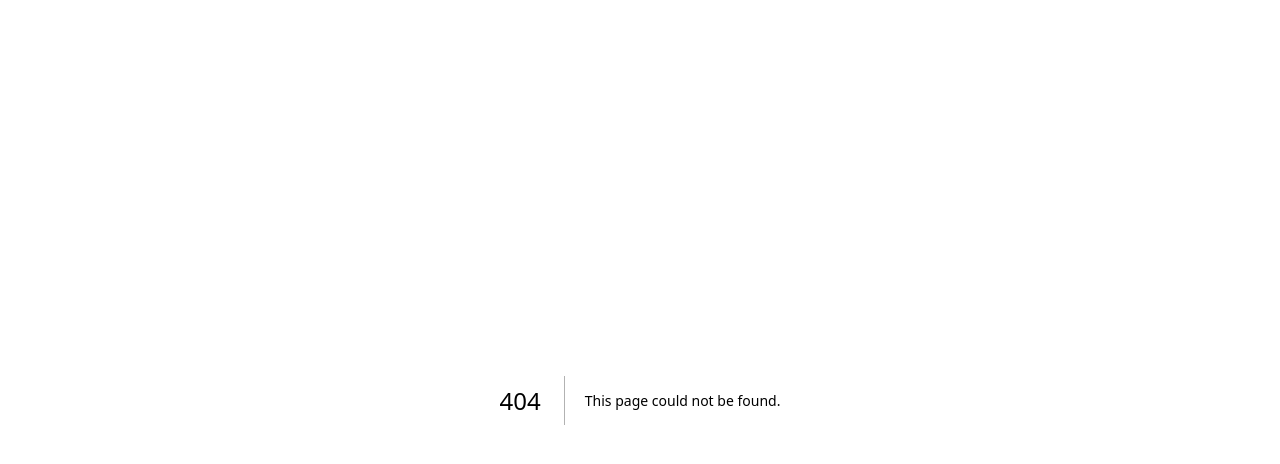
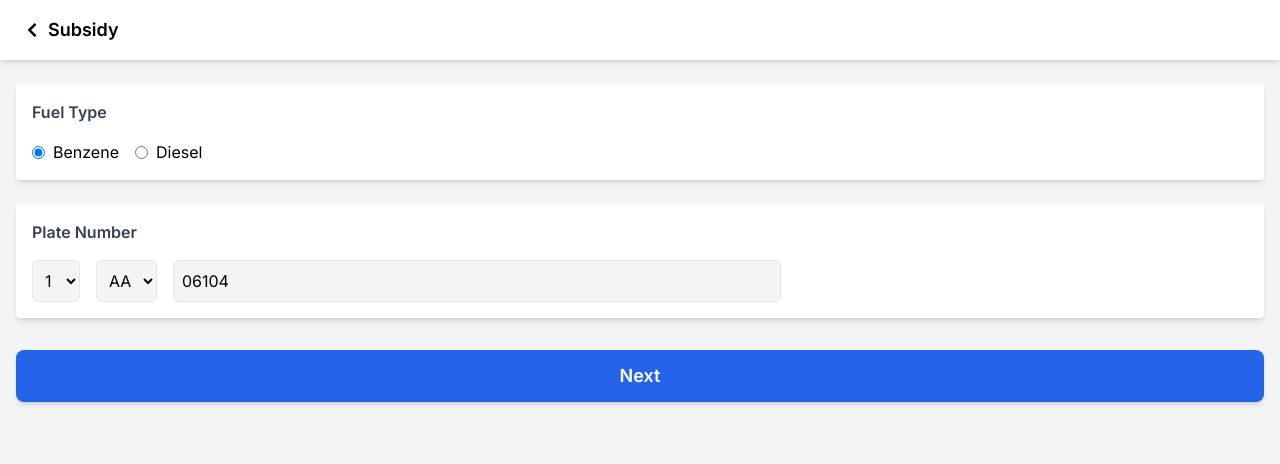
Before and after one commit to Smart-Legacy/gas-price-calculator, a Next.js app: page /fuelchoice/1 in a window 1280 px wide. Before the commit this address had no page. Shown: the top 464 px of the page. Built offline with nearby package versions, Linux system fonts and the light colour scheme.

Commit message:
dynamic page for the choices of fuel type

```diff
--- /dev/null
+++ b/app/fuelchoice/[choice]/page.tsx
@@ -0,0 +1,98 @@
+"use client";
+import React, { useState } from "react";
+import { FaChevronLeft } from "react-icons/fa";
+import Link from "next/link";
+
+const page = ({ params }: { params: { choice: string } }) => {
+  const [fuelType, setFuelType] = useState<string>("Benzene");
+  const [plateRegion, setPlateRegion] = useState<string>("AA");
+  const [plateNumber, setPlateNumber] = useState<string>("06104");
+
+  return (
+    <div className="min-h-screen bg-gray-100">
+      {/* Header */}
+      <div className="bg-white py-4 px-6 shadow-md flex items-center justify-left gap-2">
+        <Link href={"/fuelchoice"}>
+          <FaChevronLeft />
+        </Link>
+        <h2 className="text-lg font-semibold">Subsidy</h2>
+      </div>
+
+      {/* Fuel Type Selection */}
+      <div className="mt-6 px-4">
+        <div className="bg-white p-4 rounded shadow-md">
+          <h3 className="font-semibold text-gray-700">Fuel Type</h3>
+
+          <div className="mt-4 flex items-center space-x-4">
+            <label className="flex items-center space-x-2">
+              <input
+                type="radio"
+                value="Benzene"
+                checked={fuelType === "Benzene"}
+                onChange={(e) => setFuelType(e.target.value)}
+                className="form-radio text-blue-600"
+              />
+              <span>Benzene</span>
+            </label>
+
+            <label className="flex items-center space-x-2">
+              <input
+                type="radio"
+                value="Diesel"
+                checked={fuelType === "Diesel"}
+                onChange={(e) => setFuelType(e.target.value)}
+                className="form-radio text-blue-600"
+              />
+              <span>Diesel</span>
+            </label>
+          </div>
+        </div>
+      </div>
+
+      {/* Plate Number Selection */}
+      <div className="mt-6 px-4">
+        <div className="bg-white p-4 rounded shadow-md">
+          <h3 className="font-semibold text-gray-700">Plate Number</h3>
+
+          <div className="mt-4 flex space-x-4">
+            {/* Dropdown for first section (e.g., '1') */}
+            <select className="form-select bg-gray-100 border rounded-md p-2">
+              <option>1</option>
+              <option>2</option>
+              <option>3</option>
+            </select>
+
+            {/* Dropdown for second section (e.g., 'AA') */}
+            <select
+              value={plateRegion}
+              onChange={(e) => setPlateRegion(e.target.value)}
+              className="form-select bg-gray-100 border rounded-md p-2"
+            >
+              <option>AA</option>
+              <option>AB</option>
+              <option>AC</option>
+            </select>
+
+            {/* Input for last section (e.g., '06104') */}
+            <input
+              type="text"
+              value={plateNumber}
+              onChange={(e) => setPlateNumber(e.target.value)}
+              className="form-input bg-gray-100 border rounded-md p-2 w-1/2"
+              placeholder="06104"
+            />
+          </div>
+        </div>
+      </div>
+
+      {/* Next Button */}
+      <div className="mt-8 px-4">
+        <button className="bg-blue-600 text-white w-full py-3 rounded-lg text-lg font-semibold shadow-md">
+          Next
+        </button>
+      </div>
+    </div>
+  );
+};
+
+export default page;
--- a/app/fuelchoice/page.tsx
+++ b/app/fuelchoice/page.tsx
@@ -1,3 +1,5 @@
+"use client";
+
 import React from "react";
 import {
   FaChevronRight,
@@ -9,8 +11,11 @@ import {
 import { RiGasStationLine } from "react-icons/ri";
 import { PiGasCanBold } from "react-icons/pi";
 import { MdOilBarrel } from "react-icons/md";
+import { useRouter } from "next/navigation";
 
 const FuelPaymentPage = () => {
+  const router = useRouter();
+
   return (
     <div className="min-h-screen bg-gray-100">
       {/* Header */}
@@ -22,7 +27,12 @@ const FuelPaymentPage = () => {
       <div className="mt-4 px-4">
         <div className="space-y-4">
           {/* Subsidy Option */}
-          <button className="bg-white flex justify-between items-center p-4 rounded shadow-md w-full">
+          <button
+            className="bg-white flex justify-between items-center p-4 rounded shadow-md w-full"
+            onClick={() => {
+              router.push("/fuelchoice/money");
+            }}
+          >
             <div className="flex items-center space-x-3">
               <div className="bg-blue-500 p-1 rounded-3xl">
                 <RiGasStationLine className="text-white text-2xl" />
```
